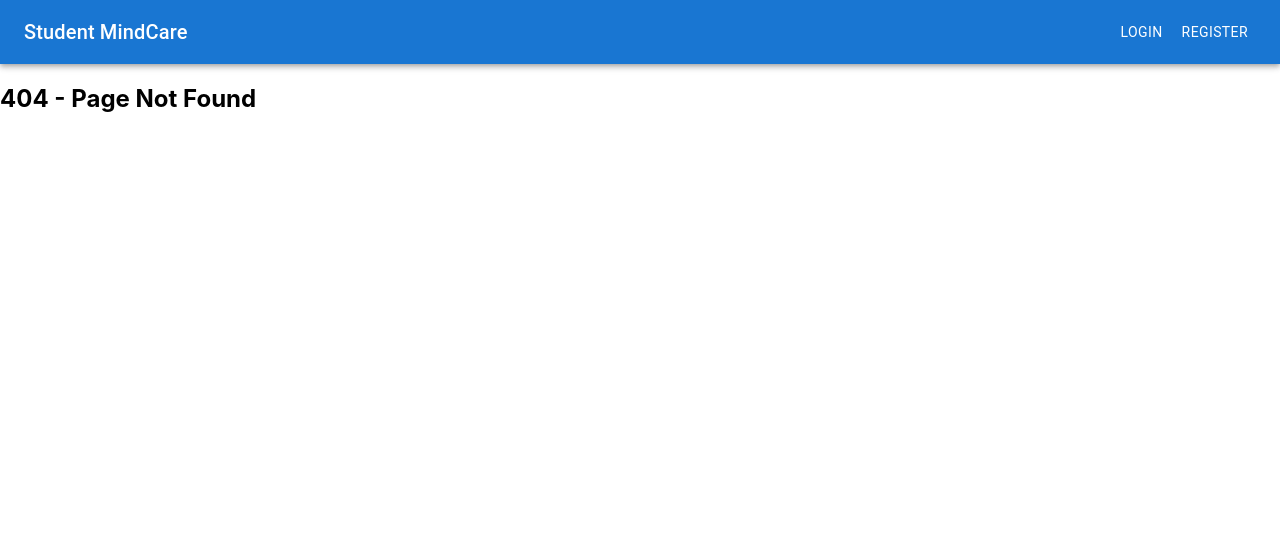
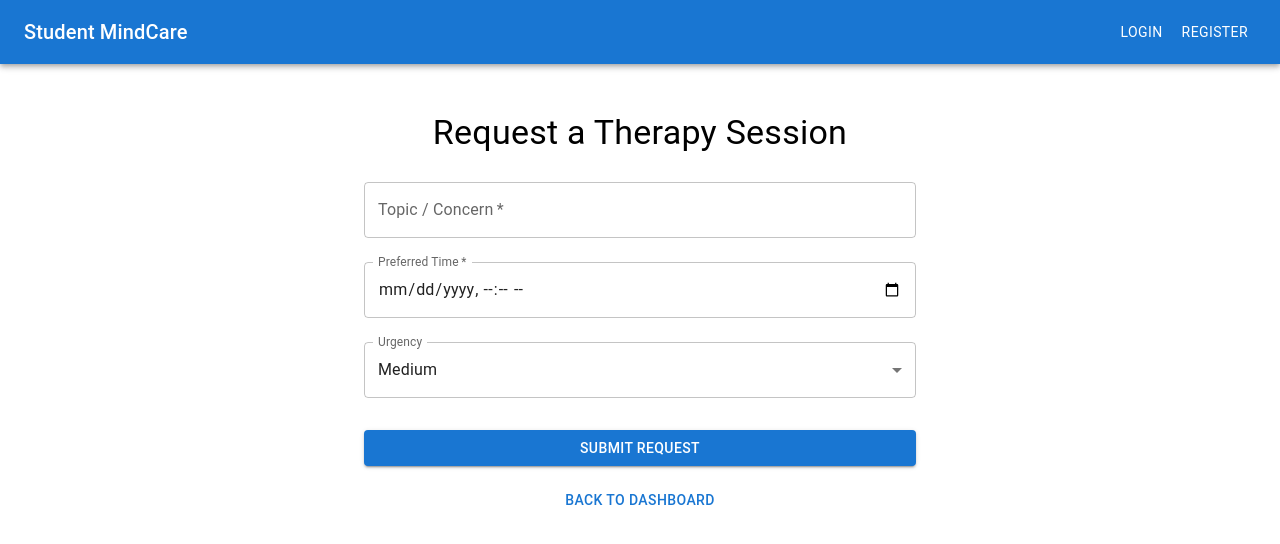
Before and after one commit to MaryQueenvine/CS_Project1, a React (Create React App) app: page /request-session in a window 1280 px wide. Before the commit this address had no page. Shown: the top 544 px of the page. Built offline with nearby package versions, Linux system fonts and the light colour scheme.

Commit message:
Add Session requests and session preview

```diff
--- a/src/components/StudentDashboard.jsx
+++ b/src/components/StudentDashboard.jsx
@@ -10,13 +10,13 @@ import MoodIcon from '@mui/icons-material/Mood';
 import NotificationsActiveIcon from '@mui/icons-material/NotificationsActive';
 import ScheduleIcon from '@mui/icons-material/Schedule';
 import ArticleIcon from '@mui/icons-material/Article';
+import CalendarMonthIcon from '@mui/icons-material/CalendarMonth';
 
 import { useNavigate } from 'react-router-dom';
 
 const StudentDashboard = () => {
   const navigate = useNavigate();
 
-  // Emergency support state
   const [openConfirm, setOpenConfirm] = useState(false);
   const [alertSent, setAlertSent] = useState(false);
 
@@ -26,20 +26,28 @@ const StudentDashboard = () => {
     setOpenConfirm(false);
     setAlertSent(true);
 
-    // Future API call placeholder
-    // sendEmergencyAlert(currentUser.id);
+    const currentUser = JSON.parse(localStorage.getItem('user'));
+    const newAlert = {
+      studentId: currentUser?.email || 'anonymous@student.com',
+      timestamp: new Date().toISOString(),
+      reason: 'Triggered from Emergency Button',
+      reviewed: false
+    };
+
+    const existingAlerts = JSON.parse(localStorage.getItem('emergencyAlerts')) || [];
+    existingAlerts.push(newAlert);
+    localStorage.setItem('emergencyAlerts', JSON.stringify(existingAlerts));
   };
 
   return (
     <Container maxWidth="sm" sx={{ py: 6 }}>
-      {/* Heading */}
       <Box mb={4} textAlign="center">
         <Typography variant="h4" fontWeight="bold">
           Welcome to Student MindCare
         </Typography>
       </Box>
 
-      {/* Triage Chatbot */}
+      {/* Triage */}
       <Paper sx={{ p: 3, mb: 3 }}>
         <Box display="flex" alignItems="center" mb={1}>
           <ChatIcon color="primary" sx={{ mr: 1 }} />
@@ -48,12 +56,7 @@ const StudentDashboard = () => {
         <Typography variant="body2" mb={2}>
           Begin your mental health check-in through a guided chatbot.
         </Typography>
-        <Button
-          variant="contained"
-          color="primary"
-          fullWidth
-          onClick={() => navigate('/triage-chatbot')}
-        >
+        <Button variant="contained" color="primary" fullWidth onClick={() => navigate('/triage-chatbot')}>
           Start Triage
         </Button>
       </Paper>
@@ -67,25 +70,23 @@ const StudentDashboard = () => {
         <Typography variant="body2" mb={2}>
           Optional daily mood reflection to track emotional trends.
         </Typography>
-        <Button
-          variant="outlined"
-          color="secondary"
-          fullWidth
-          onClick={() => navigate('/mood-checkin')}
-        >
+        <Button variant="outlined" color="secondary" fullWidth onClick={() => navigate('/mood-checkin')}>
           Check In
         </Button>
       </Paper>
 
-      {/* Upcoming Session */}
+      {/* Request Session */}
       <Paper sx={{ p: 3, mb: 3 }}>
         <Box display="flex" alignItems="center" mb={1}>
-          <ScheduleIcon color="action" sx={{ mr: 1 }} />
-          <Typography variant="h6">Upcoming Session</Typography>
+          <CalendarMonthIcon color="info" sx={{ mr: 1 }} />
+          <Typography variant="h6">Request a Session</Typography>
         </Box>
         <Typography variant="body2" mb={2}>
-          No session scheduled. Please book through your therapist panel.
+          Choose a time to speak to your assigned therapist.
         </Typography>
+        <Button variant="outlined" color="info" fullWidth onClick={() => navigate('/request-session')}>
+          Request Session
+        </Button>
       </Paper>
 
       {/* Resources */}
@@ -97,11 +98,7 @@ const StudentDashboard = () => {
         <Typography variant="body2" mb={2}>
           Access therapist-curated content to help you cope and grow.
         </Typography>
-        <Button
-          variant="text"
-          fullWidth
-          onClick={() => navigate('/student-resources')}
-        >
+        <Button variant="text" fullWidth onClick={() => navigate('/student-resources')}>
           View Materials
         </Button>
       </Paper>
@@ -115,17 +112,12 @@ const StudentDashboard = () => {
         <Typography variant="body2" mb={2}>
           If you are in distress or need urgent help, click below.
         </Typography>
-        <Button
-          variant="contained"
-          color="error"
-          fullWidth
-          onClick={handleEmergencyClick}
-        >
+        <Button variant="contained" color="error" fullWidth onClick={handleEmergencyClick}>
           Alert Admin & Therapist
         </Button>
       </Paper>
 
-      {/* Emergency Confirmation Modal */}
+      {/* Emergency Confirmation Dialog */}
       <Dialog open={openConfirm} onClose={() => setOpenConfirm(false)}>
         <DialogTitle>Confirm Emergency Alert</DialogTitle>
         <DialogContent>
@@ -141,12 +133,8 @@ const StudentDashboard = () => {
         </DialogActions>
       </Dialog>
 
-      {/* Snackbar Notification */}
-      <Snackbar
-        open={alertSent}
-        autoHideDuration={5000}
-        onClose={() => setAlertSent(false)}
-      >
+      {/* Feedback Snackbar */}
+      <Snackbar open={alertSent} autoHideDuration={5000} onClose={() => setAlertSent(false)}>
         <Alert severity="success" sx={{ width: '100%' }}>
           Emergency alert sent! Help is on the way.
         </Alert>
--- /dev/null
+++ b/src/pages/SessionRequestListPage.jsx
@@ -0,0 +1,66 @@
+import React, { useEffect, useState } from 'react';
+import {
+  Container, Typography, Paper, Box,
+  Button, Chip, Divider
+} from '@mui/material';
+import ArrowBackIcon from '@mui/icons-material/ArrowBack';
+import { useNavigate } from 'react-router-dom';
+
+const urgencyColor = {
+  High: 'error',
+  Medium: 'warning',
+  Low: 'success'
+};
+
+const SessionRequestListPage = () => {
+  const navigate = useNavigate();
+  const [myRequests, setMyRequests] = useState([]);
+
+  useEffect(() => {
+    const currentUser = JSON.parse(localStorage.getItem('user'));
+    const allRequests = JSON.parse(localStorage.getItem('sessionRequests')) || [];
+    const filtered = allRequests.filter(req => req.studentId === currentUser?.email);
+    setMyRequests(filtered);
+  }, []);
+
+  return (
+    <Container maxWidth="md" sx={{ mt: 4 }}>
+      <Button
+        startIcon={<ArrowBackIcon />}
+        variant="outlined"
+        onClick={() => navigate('/dashboard-student')}
+        sx={{ mb: 3 }}
+      >
+        Back to Dashboard
+      </Button>
+
+      <Typography variant="h4" gutterBottom>
+        My Session Requests
+      </Typography>
+
+      {myRequests.length === 0 ? (
+        <Typography variant="body1" color="text.secondary">
+          You haven’t submitted any session requests yet.
+        </Typography>
+      ) : (
+        myRequests.map((req, idx) => (
+          <Paper key={idx} sx={{ p: 3, mb: 3 }}>
+            <Box display="flex" justifyContent="space-between" alignItems="center" mb={1}>
+              <Typography variant="h6">{req.topic}</Typography>
+              <Chip label={req.urgency} color={urgencyColor[req.urgency]} size="small" />
+            </Box>
+            <Typography variant="body2" color="text.secondary" mb={1}>
+              Preferred Time: {new Date(req.preferredTime).toLocaleString()}
+            </Typography>
+            <Divider sx={{ my: 1 }} />
+            <Typography variant="caption" color="text.secondary">
+              Submitted on: {new Date(req.submittedAt).toLocaleString()}
+            </Typography>
+          </Paper>
+        ))
+      )}
+    </Container>
+  );
+};
+
+export default SessionRequestListPage;
--- /dev/null
+++ b/src/pages/SessionRequestPage.jsx
@@ -0,0 +1,128 @@
+import React, { useState } from 'react';
+import {
+  Container, Typography, TextField, Button,
+  MenuItem, Box, Alert
+} from '@mui/material';
+import { useNavigate } from 'react-router-dom';
+
+const urgencies = ['Low', 'Medium', 'High'];
+
+const SessionRequestPage = () => {
+  const navigate = useNavigate();
+
+  const [formData, setFormData] = useState({
+    topic: '',
+    preferredTime: '',
+    urgency: 'Medium'
+  });
+
+  const [error, setError] = useState('');
+  const [success, setSuccess] = useState(false);
+
+  const handleChange = (e) => {
+    setFormData(prev => ({
+      ...prev,
+      [e.target.name]: e.target.value
+    }));
+  };
+
+  const handleSubmit = (e) => {
+    e.preventDefault();
+    setError('');
+    setSuccess(false);
+
+    if (!formData.topic || !formData.preferredTime) {
+      setError('Please fill in all required fields.');
+      return;
+    }
+
+    const currentUser = JSON.parse(localStorage.getItem('user'));
+    const newRequest = {
+      studentId: currentUser?.email || 'anonymous@student.com',
+      ...formData,
+      submittedAt: new Date().toISOString()
+    };
+
+    const existingRequests = JSON.parse(localStorage.getItem('sessionRequests')) || [];
+    existingRequests.push(newRequest);
+    localStorage.setItem('sessionRequests', JSON.stringify(existingRequests));
+
+    setSuccess(true);
+    setFormData({ topic: '', preferredTime: '', urgency: 'Medium' });
+  };
+
+  return (
+    <Container maxWidth="sm" sx={{ mt: 6 }}>
+      <Typography variant="h4" gutterBottom textAlign="center">
+        Request a Therapy Session
+      </Typography>
+
+      {error && <Alert severity="error" sx={{ mb: 2 }}>{error}</Alert>}
+      {success && <Alert severity="success" sx={{ mb: 2 }}>Session request submitted!</Alert>}
+
+      <form onSubmit={handleSubmit}>
+        <TextField
+          name="topic"
+          label="Topic / Concern"
+          fullWidth
+          margin="normal"
+          value={formData.topic}
+          onChange={handleChange}
+          required
+        />
+
+        <TextField
+          name="preferredTime"
+          label="Preferred Time"
+          type="datetime-local"
+          fullWidth
+          margin="normal"
+          InputLabelProps={{ shrink: true }}
+          value={formData.preferredTime}
+          onChange={handleChange}
+          required
+        />
+
+        <TextField
+          select
+          name="urgency"
+          label="Urgency"
+          fullWidth
+          margin="normal"
+          value={formData.urgency}
+          onChange={handleChange}
+        >
+          {urgencies.map(level => (
+            <MenuItem key={level} value={level}>{level}</MenuItem>
+          ))}
+        </TextField>
+
+        <Box mt={3}>
+          <Button type="submit" variant="contained" color="primary" fullWidth>
+            Submit Request
+          </Button>
+        </Box>
+
+        <Box mt={2} textAlign="center">
+          <Button onClick={() => navigate('/dashboard-student')}>
+            Back to Dashboard
+          </Button>
+        </Box>
+
+        {success && (
+          <Box mt={2} textAlign="center">
+            <Button
+              variant="outlined"
+              color="info"
+              onClick={() => navigate('/session-requests')}
+            >
+              View My Requests
+            </Button>
+          </Box>
+        )}
+      </form>
+    </Container>
+  );
+};
+
+export default SessionRequestPage;
--- a/src/routes/AppRoutes.jsx
+++ b/src/routes/AppRoutes.jsx
@@ -10,6 +10,8 @@ import TriageChatbotPage from '../pages/TriageChatbotPage';
 import MoodCheckInPage from '../pages/MoodCheckInPage';
 import MoodHistoryPage from '../pages/MoodHistoryPage';
 import StudentResourcesPage from '../pages/StudentResourcesPage';
+import SessionRequestPage from '../pages/SessionRequestPage';
+import SessionRequestListPage from '../pages/SessionRequestListPage';
 
 const AppRoutes = () => (
   <Routes>
@@ -23,7 +25,9 @@ const AppRoutes = () => (
     <Route path="/triage-chatbot" element={<TriageChatbotPage />} />
     <Route path="/mood-checkin" element={<MoodCheckInPage />} />
     <Route path="/mood-history" element={<MoodHistoryPage />} />
-    <Route path="/resources-student" element={<StudentResourcesPage />} />
+    <Route path="/student-resources" element={<StudentResourcesPage />} />
+    <Route path="/request-session" element={<SessionRequestPage />} />
+    <Route path="/session-requests" element={<SessionRequestListPage />} />
     <Route path="*" element={<h2>404 - Page Not Found</h2>} />
 
   </Routes>
```
